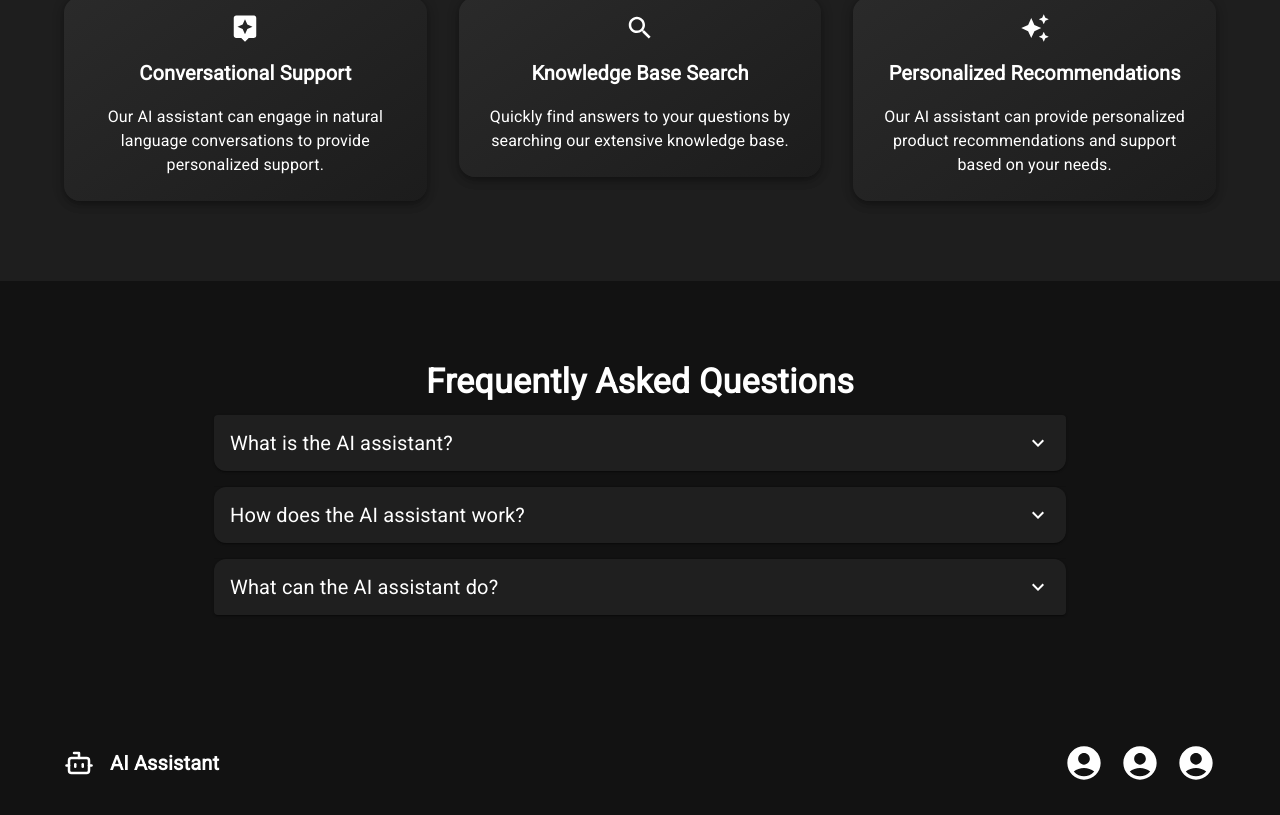
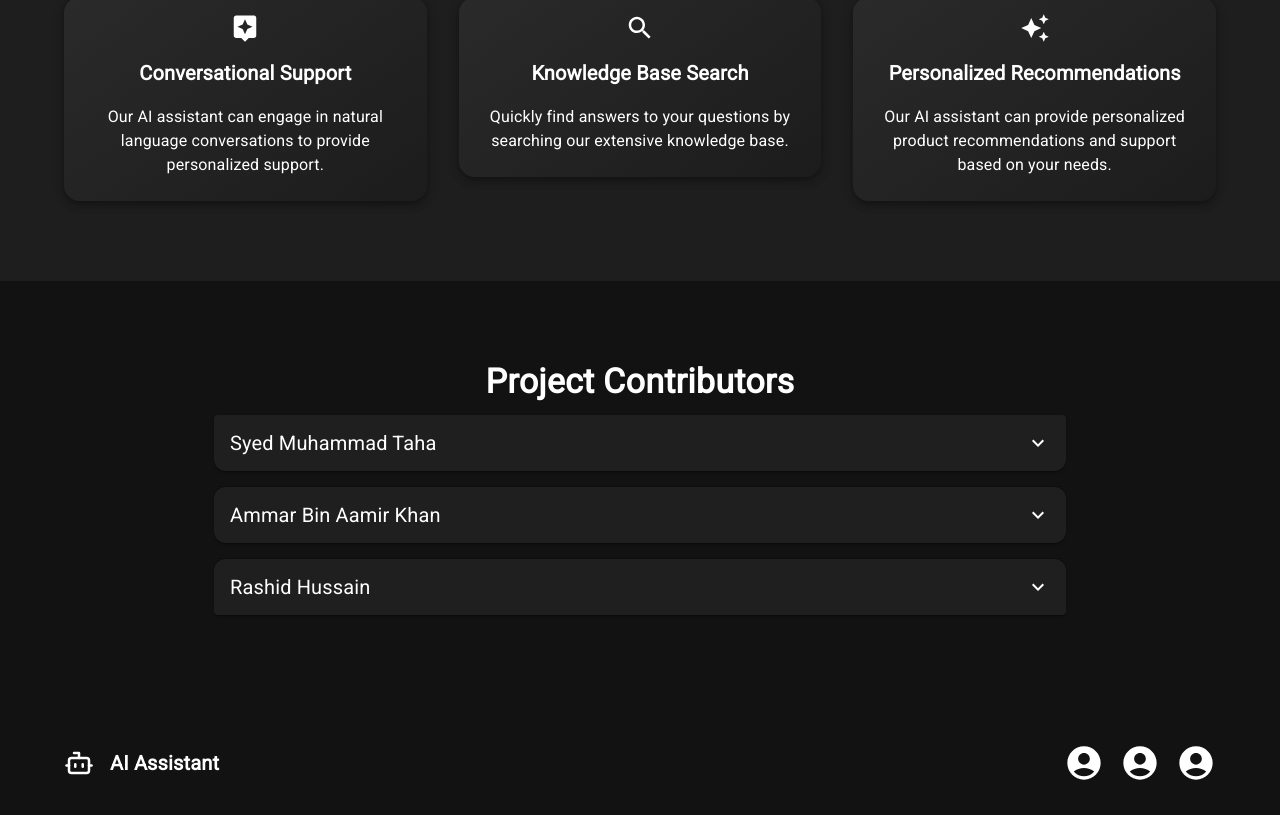
Before and after one commit to syedtaha22/AI-Customer-Support, a Next.js app: page /LandingPage in a window 1280 px wide. Shown: the part 692-1507 px from the top of the page. Built offline with nearby package versions, Linux system fonts and the light colour scheme.

Commit message:
changed the FAQ section to Project contributor's

```diff
--- a/app/LandingPage/page.js
+++ b/app/LandingPage/page.js
@@ -188,35 +188,35 @@ const LandingPage = () => {
 			<Box sx={{ py: 10, background: '#121212', color: 'white' }}>
 				<Container maxWidth="md">
 					<Typography variant="h4" fontWeight="bold" textAlign="center" gutterBottom>
-						Frequently Asked Questions
+						Project Contributors
 					</Typography>
 					<Accordion sx={{ background: '#1f1f1f', borderRadius: '12px', marginBottom: '16px' }}>
 						<AccordionSummary expandIcon={<ExpandMoreIcon sx={{ color: 'white' }} />}>
-							<Typography variant="h6" fontWeight="medium" color="white">What is the AI assistant?</Typography>
+							<Typography variant="h6" fontWeight="medium" color="white">Syed Muhammad Taha</Typography>
 						</AccordionSummary>
 						<AccordionDetails>
 							<Typography variant="body2" color="white" sx={{ fontSize: '1.1rem' }}>
-								Our AI assistant is a powerful tool designed to provide personalized customer service and support. It uses advanced natural language processing and machine learning algorithms to understand your questions and provide accurate and helpful responses.
+								Made the main chat bot with it's whole corresponding page.
 							</Typography>
 						</AccordionDetails>
 					</Accordion>
 					<Accordion sx={{ background: '#1f1f1f', borderRadius: '12px', marginBottom: '16px' }}>
 						<AccordionSummary expandIcon={<ExpandMoreIcon sx={{ color: 'white' }} />}>
-							<Typography variant="h6" fontWeight="medium" color="white">How does the AI assistant work?</Typography>
+							<Typography variant="h6" fontWeight="medium" color="white">Ammar Bin Aamir Khan</Typography>
 						</AccordionSummary>
 						<AccordionDetails>
 							<Typography variant="body2" color="white" sx={{ fontSize: '1.1rem' }}>
-								The AI assistant works by analyzing your input, whether it's a question, a request, or a description of your issue. It then uses its extensive knowledge base and machine learning algorithms to provide the most relevant and helpful response.
+								Made the sign in and sign up page with the google authentication.
 							</Typography>
 						</AccordionDetails>
 					</Accordion>
 					<Accordion sx={{ background: '#1f1f1f', borderRadius: '12px', marginBottom: '16px' }}>
 						<AccordionSummary expandIcon={<ExpandMoreIcon sx={{ color: 'white' }} />}>
-							<Typography variant="h6" fontWeight="medium" color="white">What can the AI assistant do?</Typography>
+							<Typography variant="h6" fontWeight="medium" color="white">Rashid Hussain</Typography>
 						</AccordionSummary>
 						<AccordionDetails>
 							<Typography variant="body2" color="white" sx={{ fontSize: '1.1rem' }}>
-								The AI assistant is capable of a wide range of tasks, including answering questions, providing product recommendations, troubleshooting issues, and even completing simple tasks on your behalf.
+								Made the landing page.
 							</Typography>
 						</AccordionDetails>
 					</Accordion>
```
